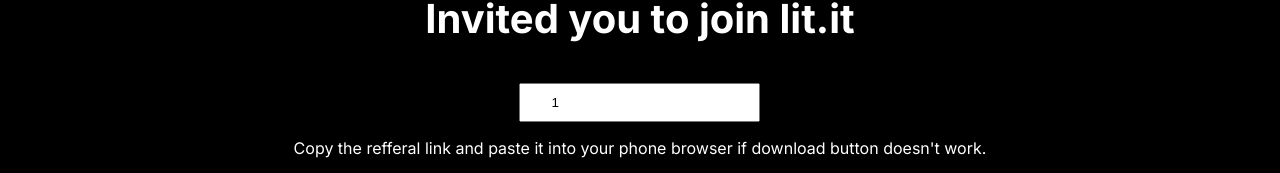
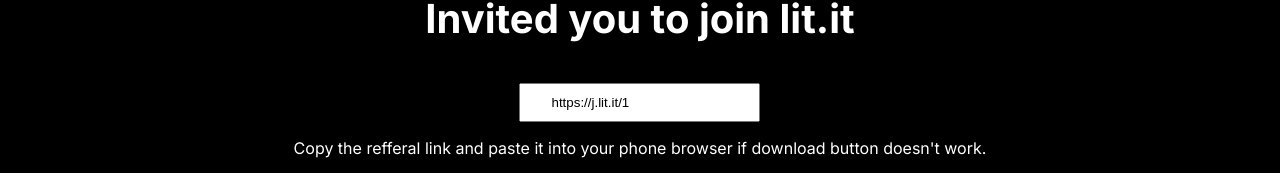
Before and after one commit to nitinkanish/share-link, a Next.js app: page /1 in a window 1280 px wide. Shown: the part 294-467 px from the top of the page. Built offline with nearby package versions, Linux system fonts and the light colour scheme.

Commit message:
Update page.tsx

```diff
--- a/src/app/[nameSlug]/page.tsx
+++ b/src/app/[nameSlug]/page.tsx
@@ -24,7 +24,7 @@
         <div className="main-wrapper-inner">
           <div className="inner-content">
             <h3>Invited you to join lit.it</h3>
-            <input type="text" valujhjhe="https://j.lit.it/gghjhghghfg" value={`${params.nameSlug}`}/>
+            <input type="text" value={`https://j.lit.it/${params.nameSlug}`}/>
             <p>Copy the refferal link and paste it into your phone browser if download button doesn&apos;t work.</p>
           </div>
         </div>
```
